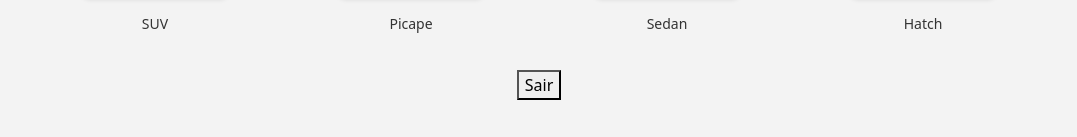
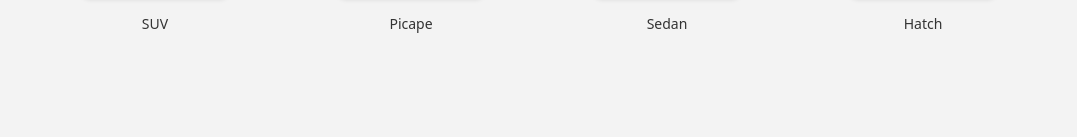
Before and after one commit to nielsonj13/VitrineCar-Front, a Vue app: page / in a window 1280 px wide. Shown: the part 1003-1140 px from the top of the page, without its empty margins (101-1178 px from the left). After the commit the page ends 1113 px from the top, so only its background shows below. Built offline with nearby package versions, Linux system fonts and the light colour scheme.

Commit message:
Implementação de metodo para atualização da navbar

```diff
--- a/src/components/NavBar.vue
+++ b/src/components/NavBar.vue
@@ -43,12 +43,12 @@
     <div v-if="!mobileView && usuario" class="user-menu">
       <div class="user-info desktop-user" @click="toggleDropdown">
         <i class="bi bi-person-circle"></i>
-        <span class="user-name">{{ usuario.displayName || usuario.email }}</span>
+        <span class="user-name">{{ usuario.nome}}</span>
         <i :class="dropdownAberto ? 'bi bi-chevron-up' : 'bi bi-chevron-down'"></i>
       </div>
 
       <div v-if="dropdownAberto" class="dropdown-menu">
-        <router-link to="/TelaMeusAnuncios" class="dropdown-item">
+        <router-link to="/meusanuncio" class="dropdown-item">
           <i class="bi bi-house-door"></i> Meus Anúncios
         </router-link>
         <router-link to="/TelaMinhaConta" class="dropdown-item">
@@ -66,6 +66,7 @@
 </template>
 
 <script>
+import axios from 'axios';
 
 export default {
   name: "Navbar",
@@ -82,22 +83,47 @@ export default {
     checkMobileView() {
       this.mobileView = window.innerWidth <= 768;
     },
+
     toggleDropdown() {
       this.dropdownAberto = !this.dropdownAberto;
     },
+
     async logout() {
+      sessionStorage.removeItem("authToken");
+      this.usuario = null;
+      this.$router.push("/");
+    },
+
+    async carregarUsuario() {
+      const token = sessionStorage.getItem("authToken");
+      if (!token) return;
+
       try {
-        const auth = getAuth();
-        await signOut(auth);
-        this.dropdownAberto = false;
-        this.$router.push("/");
+        const response = await axios.get("http://localhost:8080/usuarios/logado", {
+          headers: {
+            Authorization: `Basic ${token}`
+          }
+        });
+        this.usuario = response.data; // agora pega só o usuário autenticado
       } catch (error) {
-        alert("Erro ao sair: " + error.message);
+        console.error("Erro ao carregar usuário logado:", error);
+        this.usuario = null;
       }
     },
   },
+
+  mounted() {
+    this.carregarUsuario();
+    window.addEventListener("resize", this.checkMobileView);
+  },
+
+  beforeUnmount() {
+    window.removeEventListener("resize", this.checkMobileView);
+  }
 };
 </script>
+
+
 
 <style scoped>
 /* ======================= */
--- a/src/views/TelaPrincipal.vue
+++ b/src/views/TelaPrincipal.vue
@@ -47,7 +47,6 @@
           </div>
         </div>
       </div>
-      <button @click="logout">Sair</button>
     </div>
   </div>
 </template>
@@ -80,11 +79,6 @@ export default {
     };
   },
   methods: {
-
-    logout() {
-      sessionStorage.removeItem("authToken");
-      this.$router.push({ name: "Login" });
-    },
 
     async buscarAnuncios(termo) {
   try {
```
